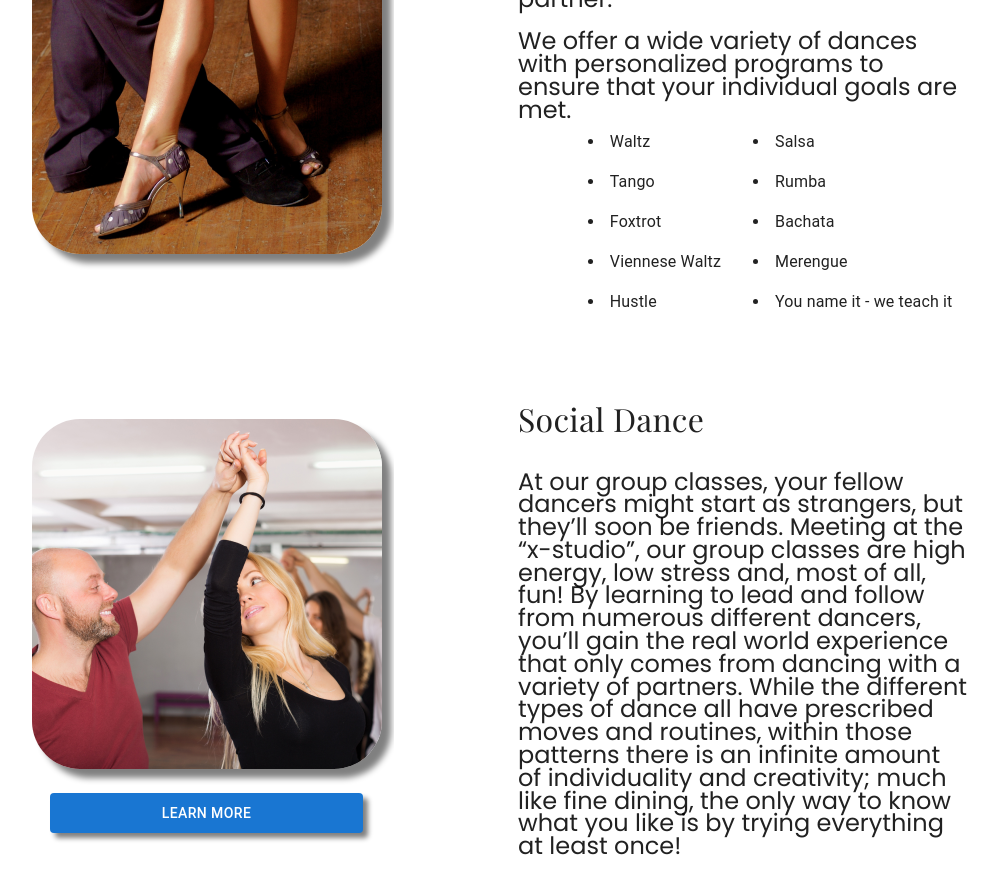
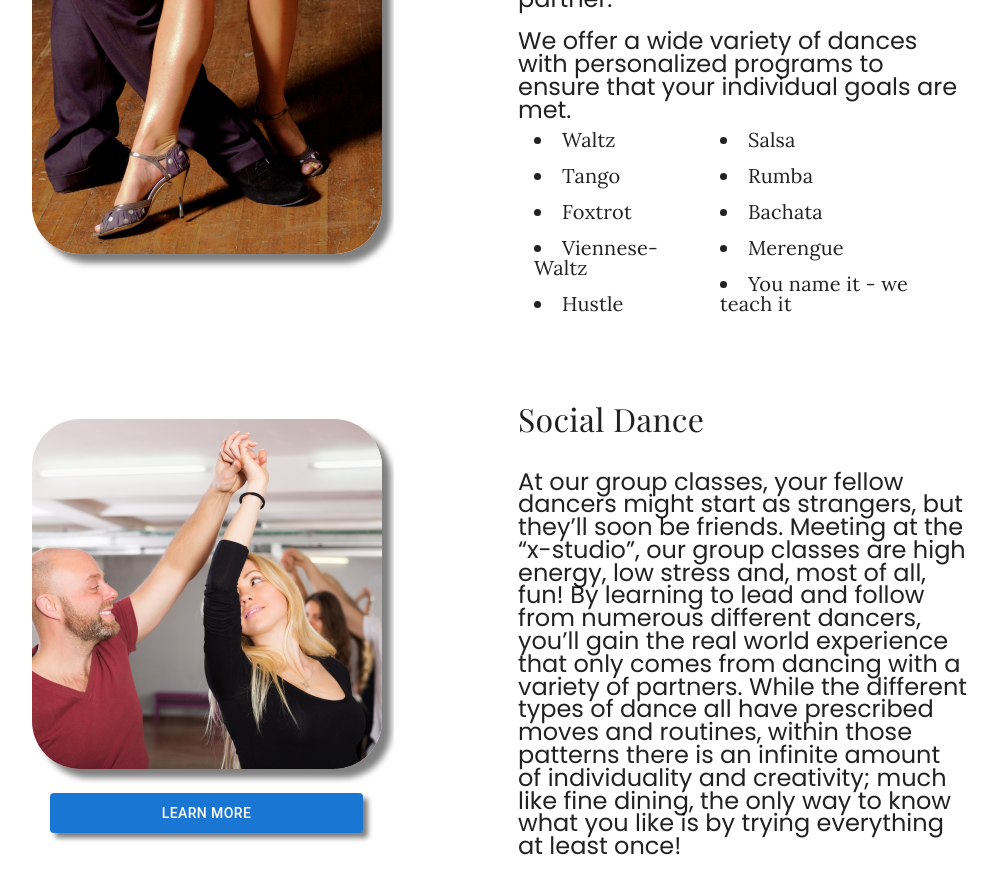
Before and after one commit to th2n10s4u/embd-website, a React (Create React App) app: page / in a window 1280 px wide. Shown: the part 860-1754 px from the top of the page, without its empty margins (138-1136 px from the left). Built offline with nearby package versions, Linux system fonts and the light colour scheme.

Commit message:
Update Specialties.js
corrected some alignment and text on listitems

```diff
--- a/src/assets/components/Specialties.js
+++ b/src/assets/components/Specialties.js
@@ -26,20 +26,33 @@ export default function Specialties() {
                 <Box
                   sx={{
                     display: "flex",
-                    flexDirection: "row",
-                    justifyContent: "right",
+                    justifyContent: "space-between",
                   }}
                 >
-                  <Typography>
-                    <ListItem sx={{ display: "list-item" }}>Waltz</ListItem>
+                  <Typography
+                    sx={{
+                      fontFamily: "Lora",
+                      fontSize: "20px",
+                      lineHeight: "1",
+                    }}
+                  >
+                    <ListItem sx={{ display: "list-item", marginBottom: "0" }}>
+                      Waltz
+                    </ListItem>
                     <ListItem sx={{ display: "list-item" }}>Tango</ListItem>
                     <ListItem sx={{ display: "list-item" }}>Foxtrot</ListItem>
                     <ListItem sx={{ display: "list-item" }}>
-                      Viennese Waltz
+                      Viennese-Waltz
                     </ListItem>
                     <ListItem sx={{ display: "list-item" }}>Hustle</ListItem>
                   </Typography>
-                  <Typography>
+                  <Typography
+                    sx={{
+                      fontFamily: "Lora",
+                      fontSize: "20px",
+                      lineHeight: "1",
+                    }}
+                  >
                     <ListItem sx={{ display: "list-item" }}>Salsa</ListItem>
                     <ListItem sx={{ display: "list-item" }}>Rumba</ListItem>
                     <ListItem sx={{ display: "list-item" }}>Bachata</ListItem>
```
